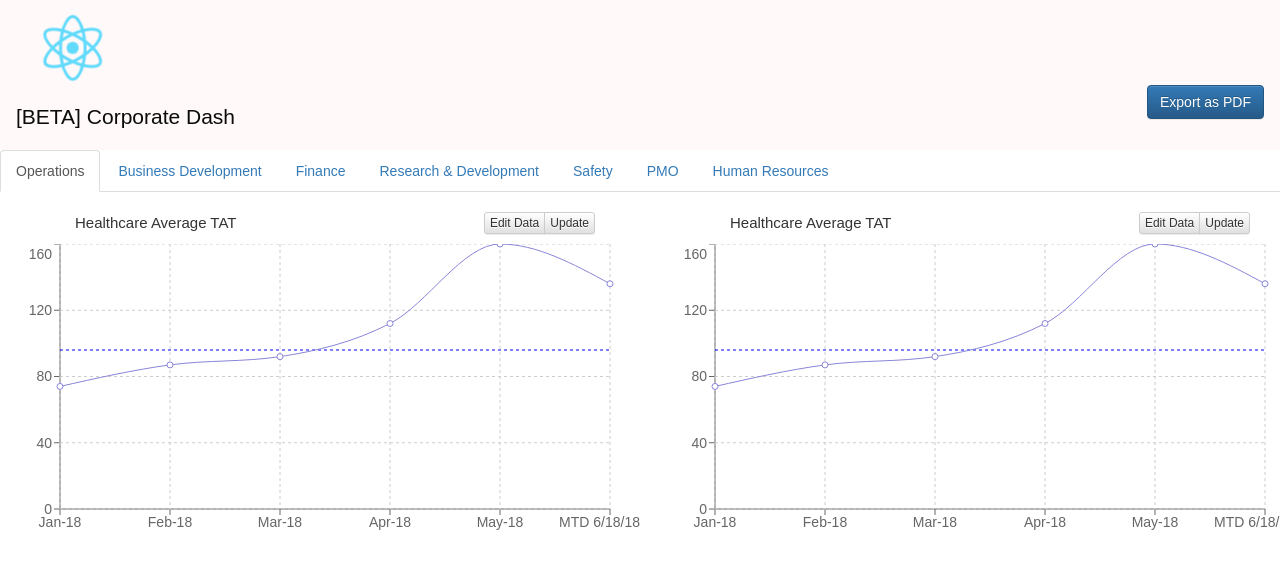
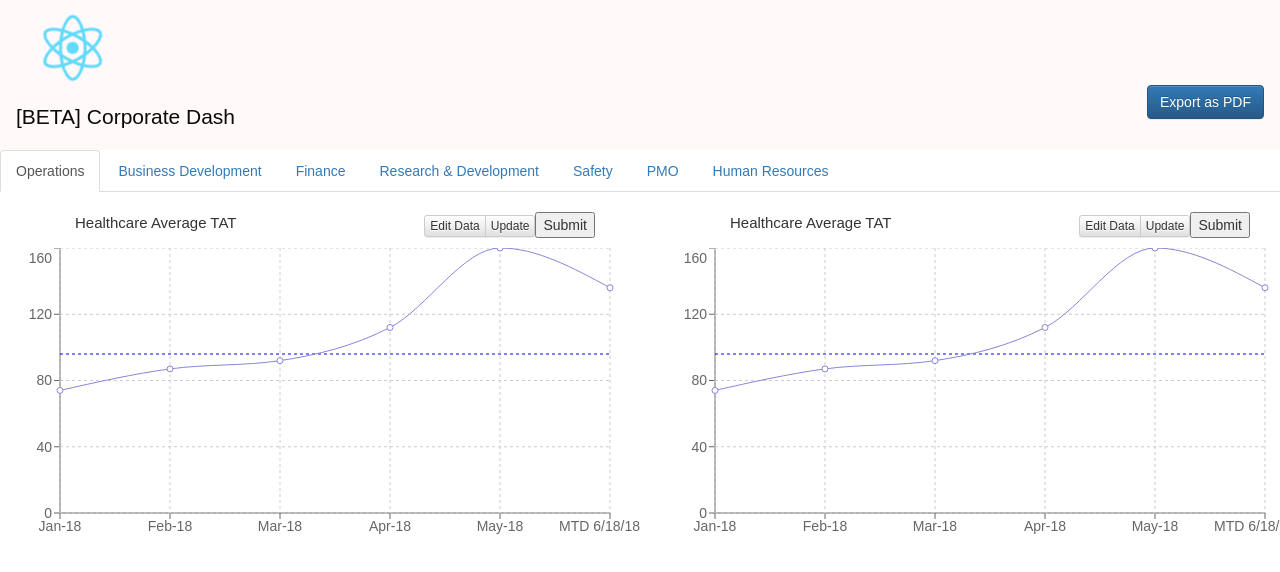
Before and after one commit to chrisacciai/dashboard, a React (Create React App) app: page / in a window 1280 px wide. Shown: the top 572 px of the page. Built offline with nearby package versions, Linux system fonts and the light colour scheme.

Commit message:
form submit

```diff
--- a/src/Chart1.js
+++ b/src/Chart1.js
@@ -70,6 +70,7 @@ export default class Chart1 extends Component {
                   <Button onClick={this.hide.bind(this)}>Edit Data</Button>
                   <Button onClick={this.show.bind(this)}>Update</Button>
                 </ButtonGroup>
+                <input type="submit" form="form1" />
               </p>
             </div>
             <br/>
@@ -89,7 +90,7 @@ export default class Chart1 extends Component {
             </p>
             <p style={ hidden }>
               <div id="table">
-                <form>
+                <form id="form1">
                 <Table striped bordered condensed hover>
                 <thead>
                   <tr>
```
